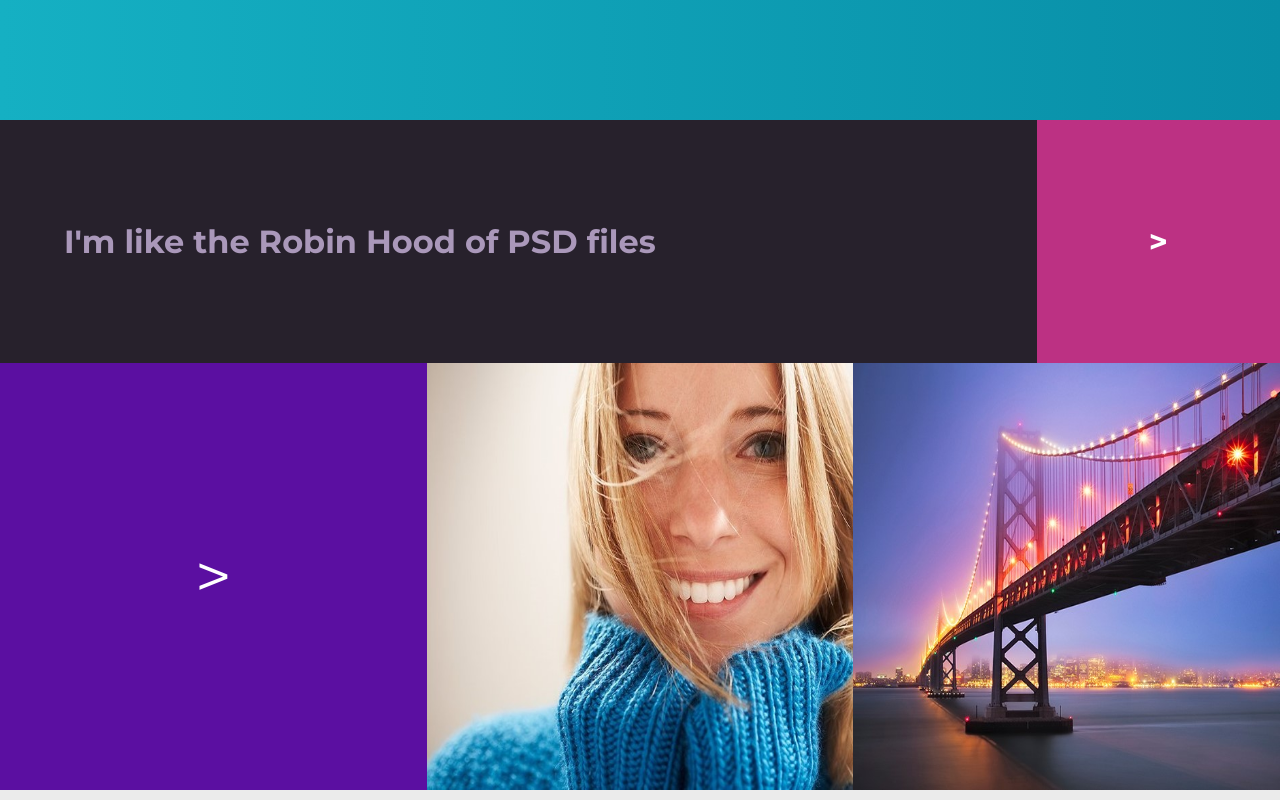
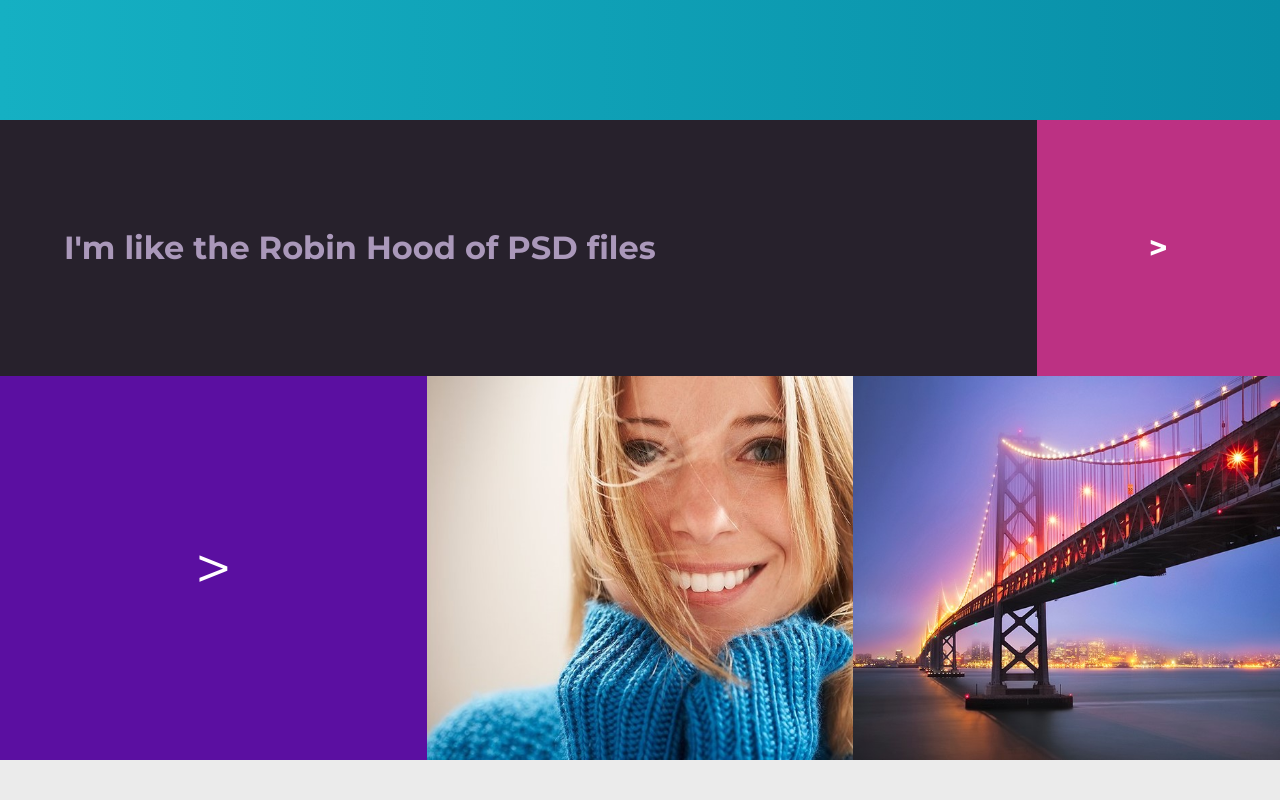
Before and after one commit to mostafa-gouda/responsive_webdesign, a plain HTML site: page index.html in a window 1280 px wide. Shown: the part 680-1480 px from the top of the page. Drawn offline with Linux system fonts and the light colour scheme.

Commit message:
Add files via upload

```diff
--- a/style.css
+++ b/style.css
@@ -129,7 +129,8 @@ main h3::after {
     align-items: center;
     justify-content: center;
     width: 20%;
-    aspect-ratio: 1 / 1;
+    height: 20vw;
+    /* aspect-ratio: 1 / 1; */
     float: right;
     background-color: #bc3183;
     text-align: center;
@@ -138,7 +139,8 @@ main h3::after {
 }
 
 .row2 .arrow{
-    aspect-ratio: 1 / 1;
+    width: 100vw;
+    height: 100vw;
     display: flex;
     justify-content: center;
     align-items: center;
@@ -156,6 +158,7 @@ main h3::after {
     }
     .row2 .arrow{
         width: 33.33%;
+        height: 30vw;
         font-size: 4rem;
     }
 }
```
